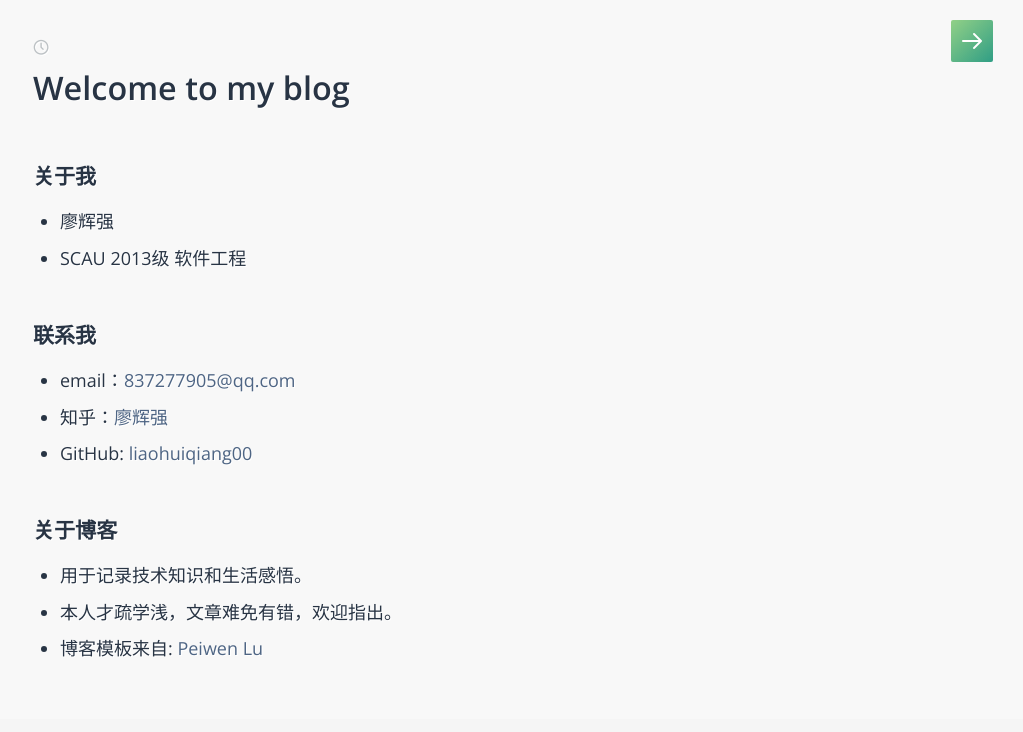
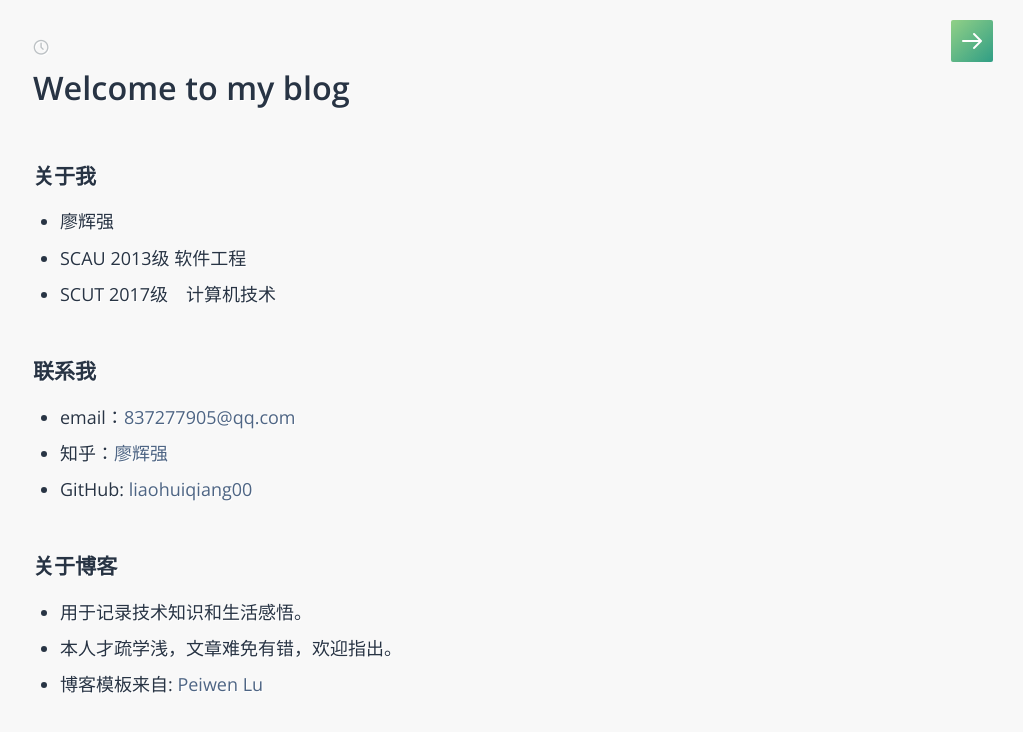
Before and after one commit to liaohuiqiang00/liaohuiqiang00.github.io, a Jekyll site: the page built from index.md, in a window 1280 px wide. Shown: the top 732 px of the page, without its empty margins (257-1280 px from the left). Built offline with Jekyll 4.4.1, drawn with Linux system fonts in a browser that asks for light colours; some web fonts are replaced.

Commit message:
Update index.md

```diff
--- a/index.md
+++ b/index.md
@@ -6,6 +6,7 @@ title: Welcome to my blog
 ### 关于我
 * 廖辉强
 * SCAU 2013级 软件工程
+* SCUT 2017级　计算机技术
 
 ### 联系我
 * email：[837277905@qq.com](mailto:{{ site.email }})
```
